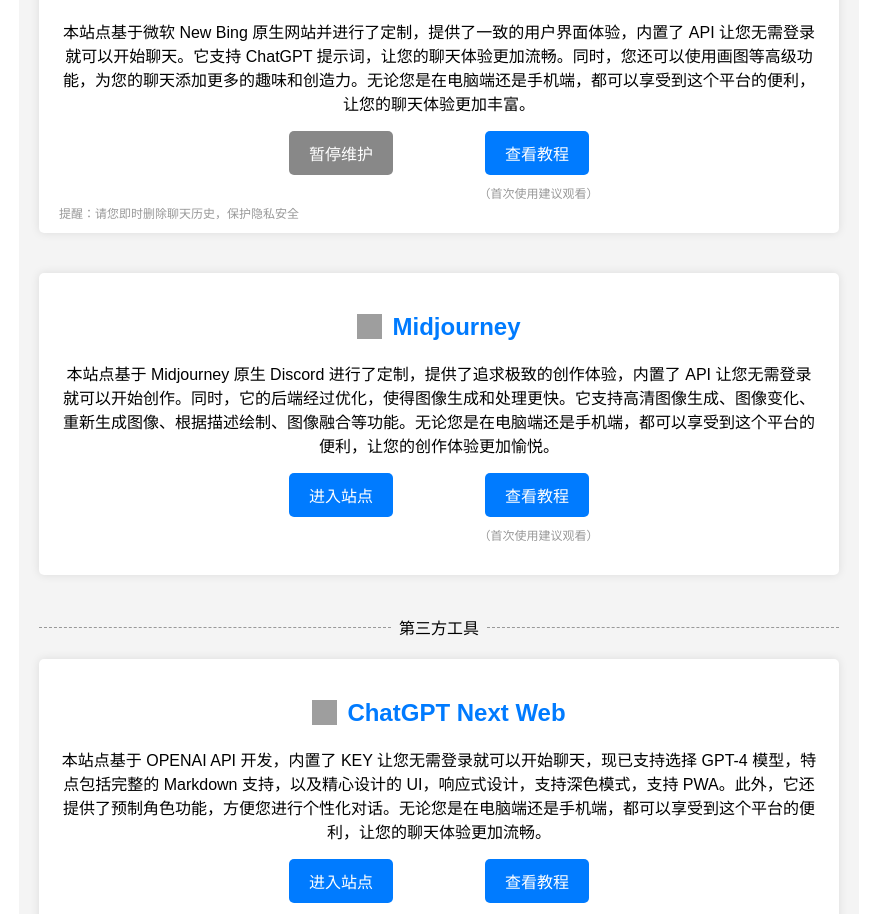
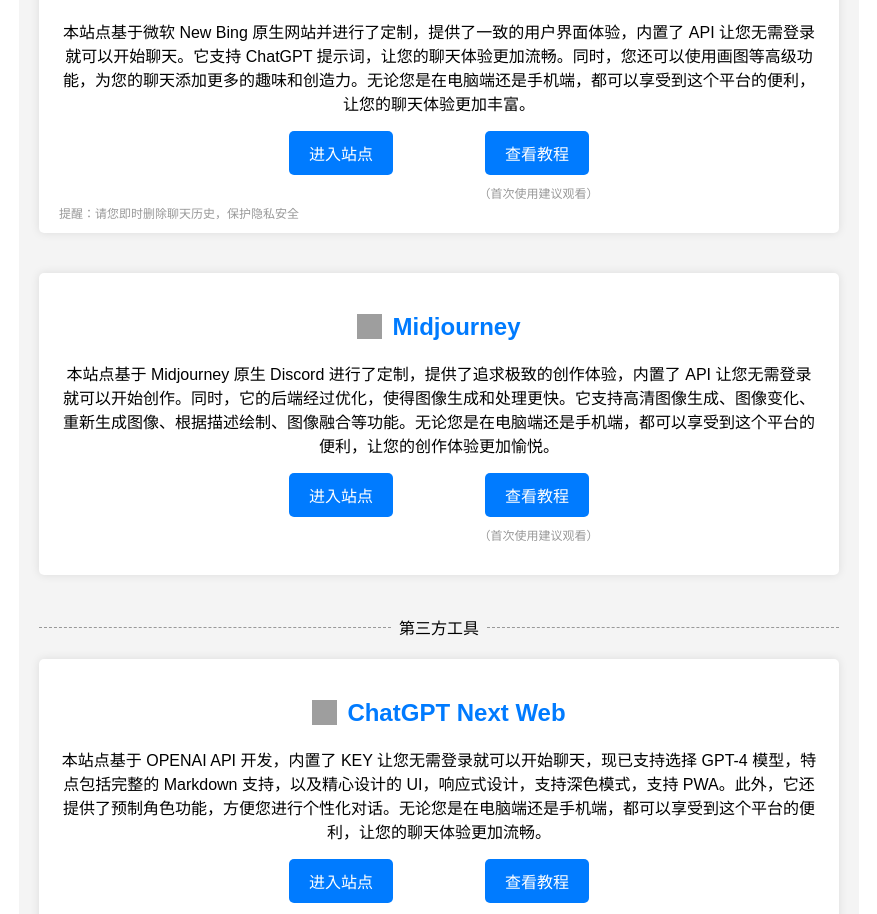
Before and after one commit to cheng7760/AIproject, a React (Create React App) app: page / in a window 1280 px wide. Shown: the part 1288-2202 px from the top of the page, without its empty margins (201-1078 px from the left). Built offline with nearby package versions, Linux system fonts and the light colour scheme; grey boxes are pictures that could not be loaded.

Commit message:
Update App.js

```diff
--- a/src/App.js
+++ b/src/App.js
@@ -12,9 +12,9 @@ function App() {
     setIsOpen(true);
   }
   const handleCloseModal = () => {
-    setIsOpen(true);
+    setIsOpen(false);
   }
-  const [isBingAIMaintenance, setBingAIMaintenance] = useState(true);
+  const [isBingAIMaintenance, setBingAIMaintenance] = useState(false);
    return (
     <div className="App">
       <h1>先驱者科学前沿站</h1>
```
